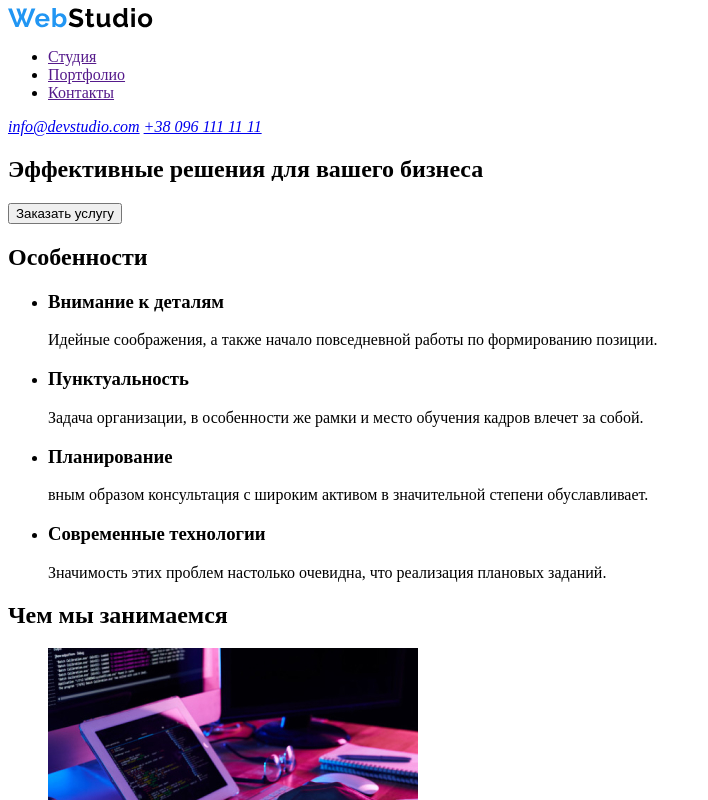
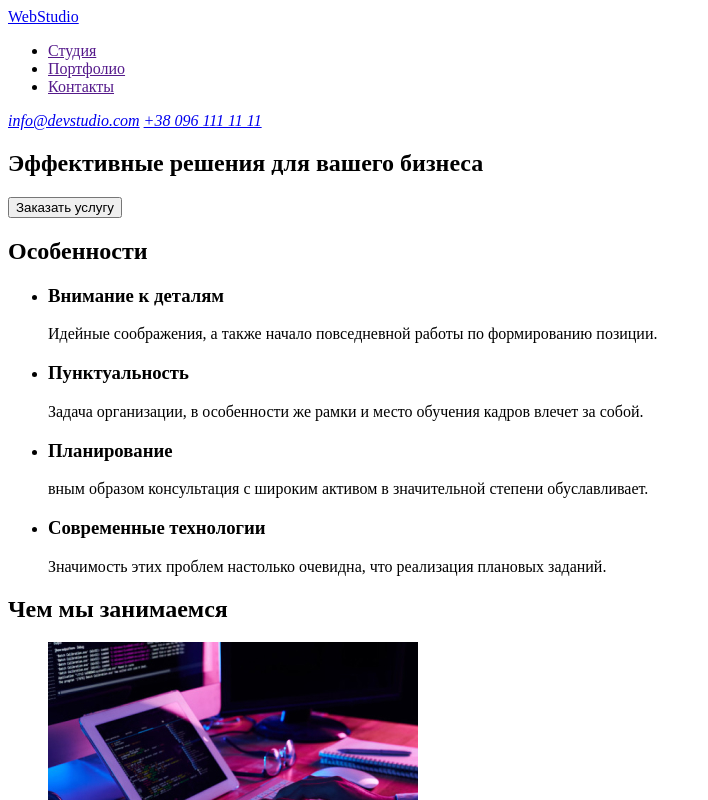
Before and after one commit to Bohatyrenko/goit-markup-hw-01, a plain HTML site: page index.html in a window 1280 px wide. Shown: the top 800 px of the page, without its empty margins (0-708 px from the left). Drawn offline with Linux system fonts and the light colour scheme.

Commit message:
Сменил картинку на текст в лого

```diff
--- a/index.html
+++ b/index.html
@@ -9,7 +9,7 @@
     <!-- Шапка сайта -->
     <header>
       <nav>
-        <a href="/"><img src="./images/WebStudio.svg" alt="Логотип компании"></a>
+        <a href="./index.html">WebStudio</a>
         <ul>
           <li><a href="">Студия</a></li>
           <li><a href="">Портфолио</a></li>
@@ -27,7 +27,7 @@
       <!-- Герой -->
       <section>
         <h1>Эффективные решения для вашего бизнеса</h1>
-        <p><button>Заказать услугу</button>
+        <p><button>Заказать услугу</button></p>
       </section>
 
       <!-- Особенности -->
@@ -93,7 +93,7 @@
 
     <!-- Футер -->
     <footer>
-      <a href="/"><img src="./images/WebStudio.svg" alt="Логотип компании"></a>
+      <a href="./index.html">WebStudio</a>
       <address>
         г. Киев, пр-т Леси Украинки, 26<br>
         <a href="mailto:info@example.com">info@example.com</a><br>
```
